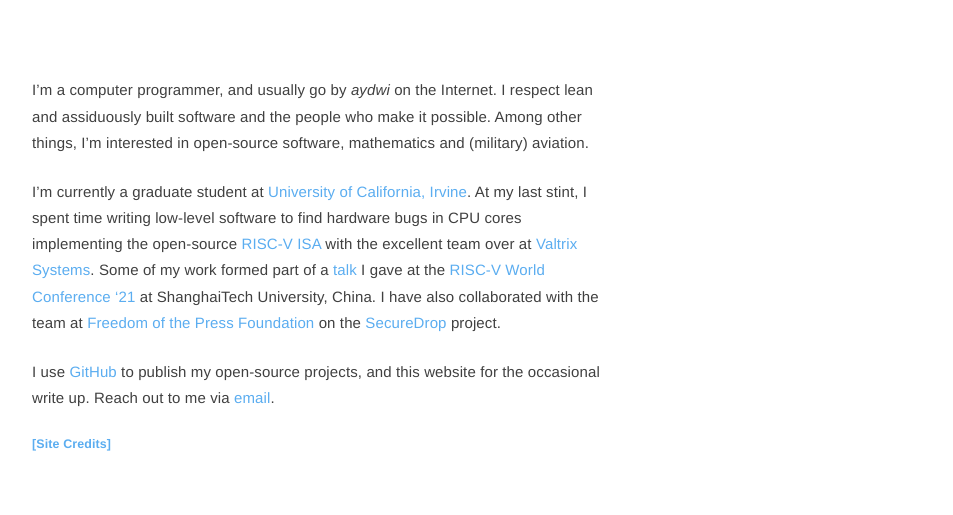
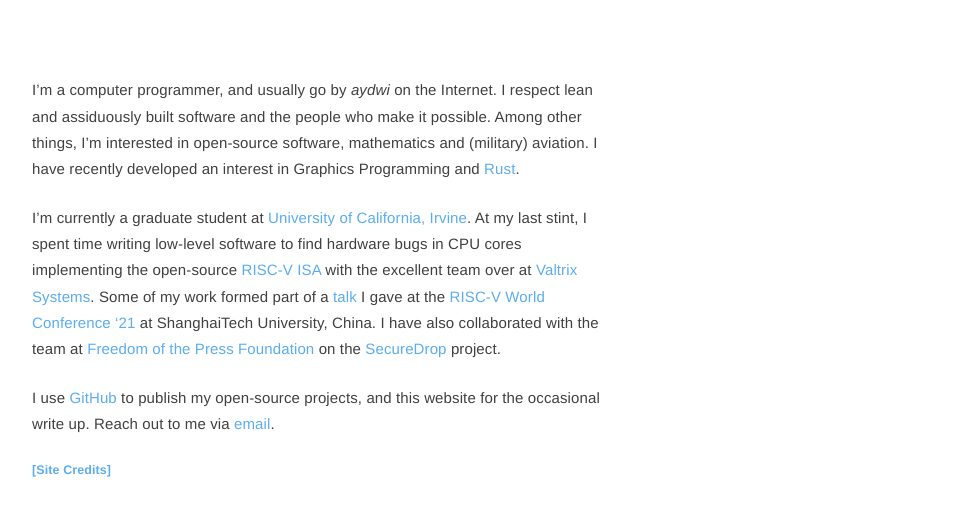
Before and after one commit to aydwi/aydwi.github.io, a plain HTML site: page who/index.html in a window 1280 px wide. Shown: the part 207-722 px from the top of the page, without its empty margins (318-1271 px from the left). Drawn offline with Linux system fonts and the light colour scheme.

Commit message:
Update site

```diff
--- a/who/index.html
+++ b/who/index.html
@@ -58,7 +58,7 @@
 </header>
 
 <section id="section">
-    <p>I&rsquo;m a computer programmer, and usually go by <em>aydwi</em> on the Internet. I respect lean and assiduously built software and the people who make it possible. Among other things, I&rsquo;m interested in open-source software, mathematics and (military) aviation.</p>
+    <p>I&rsquo;m a computer programmer, and usually go by <em>aydwi</em> on the Internet. I respect lean and assiduously built software and the people who make it possible. Among other things, I&rsquo;m interested in open-source software, mathematics and (military) aviation. I have recently developed an interest in Graphics Programming and <a href="https://rust-lang.org" target="_blank" rel="noopener">Rust</a>.</p>
 <p>I&rsquo;m currently a graduate student at <a href="https://www.ics.uci.edu/" target="_blank" rel="noopener">University of California, Irvine</a>. At my last stint, I spent time writing low-level software to find hardware bugs in CPU cores implementing the open-source <a href="https://riscv.org/" target="_blank" rel="noopener">RISC-V ISA</a> with the excellent team over at <a href="https://www.valtrix.in/" target="_blank" rel="noopener">Valtrix Systems</a>. Some of my work formed part of a <a href="https://www.bilibili.com/s/video/BV1o64y1i7eN" target="_blank" rel="noopener">talk</a> I gave at the <a href="https://www.riscv-conf-china.com/" target="_blank" rel="noopener">RISC-V World Conference &lsquo;21</a> at ShanghaiTech University, China. I have also collaborated with the team at <a href="https://freedom.press/" target="_blank" rel="noopener">Freedom of the Press Foundation</a> on the <a href="https://securedrop.org/" target="_blank" rel="noopener">SecureDrop</a> project.</p>
 <p>I use <a href="https://github.com/aydwi" target="_blank" rel="noopener">GitHub</a> to publish my open-source projects, and this website for the occasional write up. Reach out to me via <a href="mailto:contact@aydwi.com">email</a>.</p>
 <h5 id="site-creditscredits"><a href="/credits">[Site Credits]</a> <a href="#site-creditscredits" class="anchor">🔗</a></h5>
```
